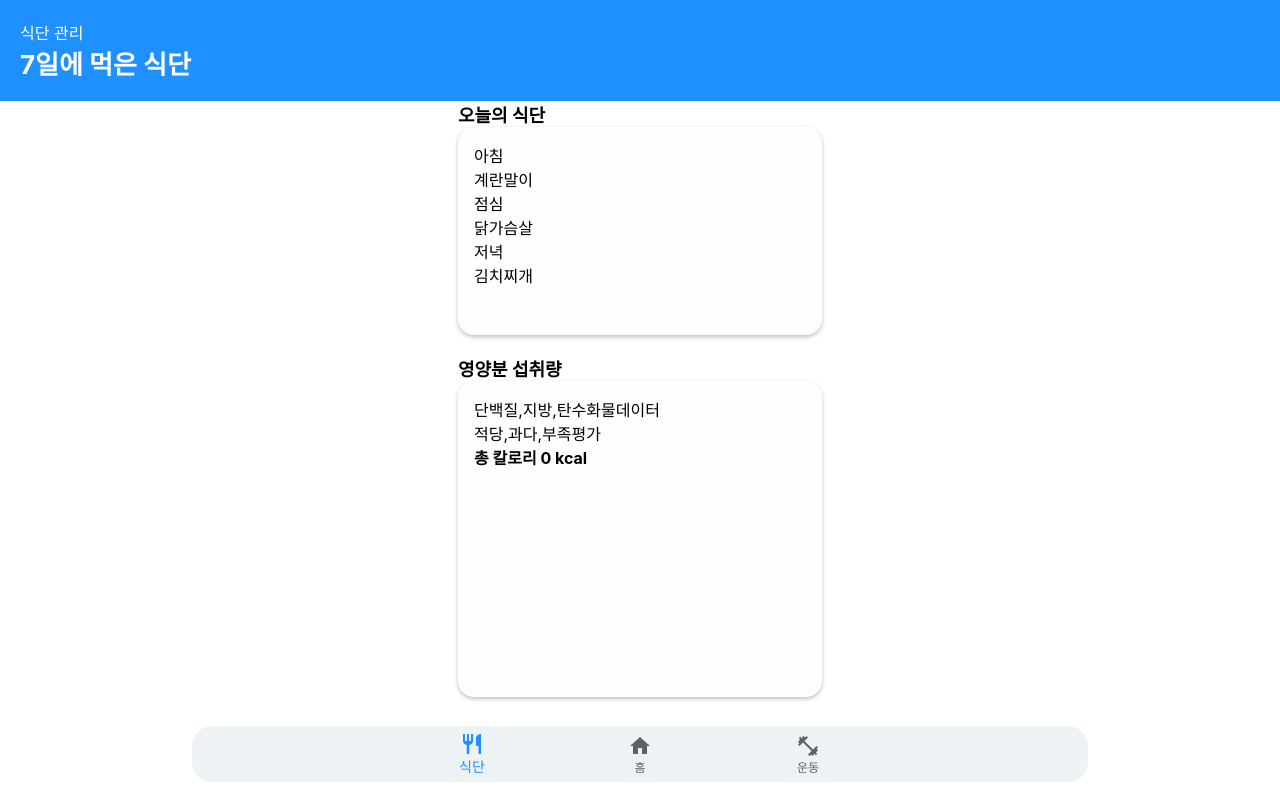
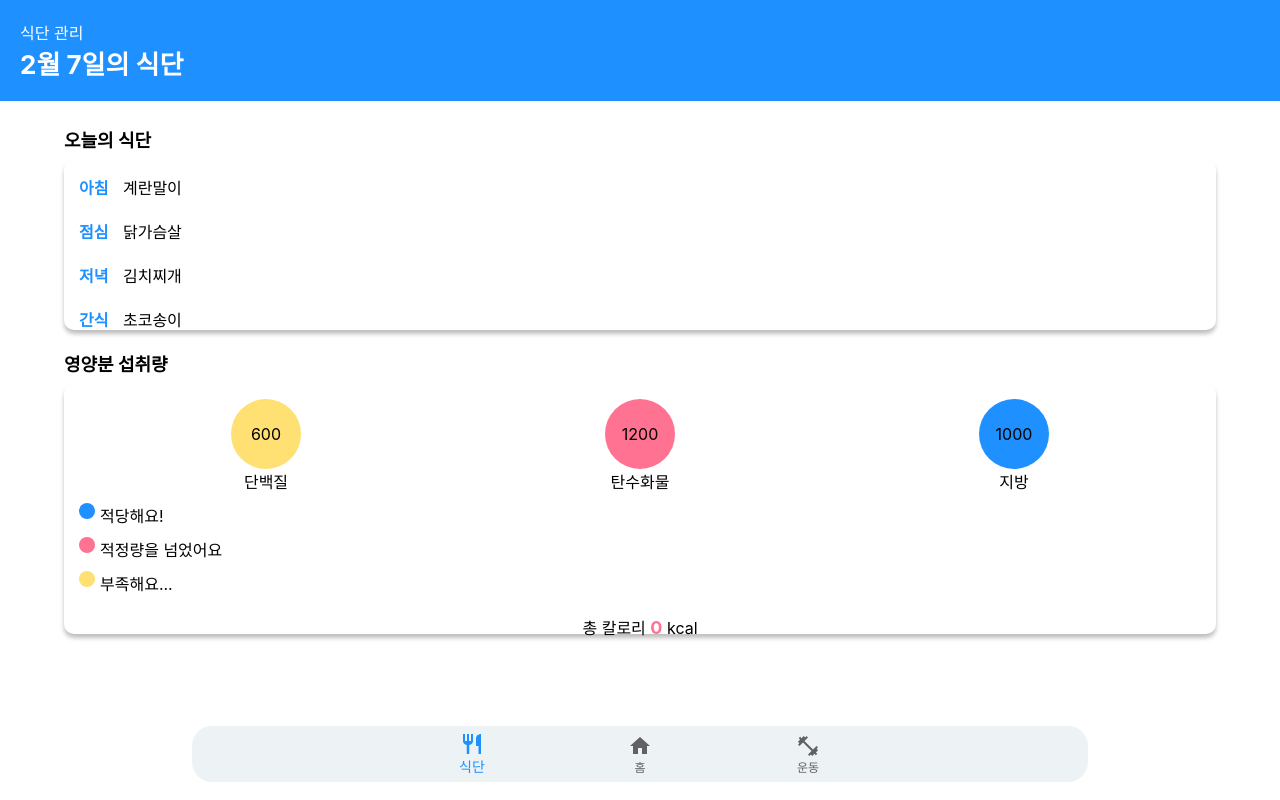
Before and after one commit to leesanghoon421/Nosily-coach, a React (Create React App) app in the folder frontend/: page /dietetics in a window 1280 px wide. Built offline with nearby package versions, Linux system fonts and the light colour scheme; a web font is replaced by a local one.

Commit message:
[Fix] 식단관리 페이지 수정

```diff
--- /dev/null
+++ b/frontend/src/components/ContentsBox/BoxItem/index.js
@@ -0,0 +1,7 @@
+import * as styled from "./style";
+
+const BoxItem = ({ children }) => {
+  return <styled.BoxItem>{children}</styled.BoxItem>;
+};
+
+export default BoxItem;
--- /dev/null
+++ b/frontend/src/components/ContentsBox/BoxItem/style.js
@@ -0,0 +1,5 @@
+import styled from "styled-components";
+
+export const BoxItem = styled.div`
+  margin-bottom: 10px;
+`;
--- a/frontend/src/components/ContentsBox/index.js
+++ b/frontend/src/components/ContentsBox/index.js
@@ -3,7 +3,9 @@ import * as styled from "./style";
 const ContentsBox = ({ children, height }) => {
   return (
     <>
-      <styled.ContentsBox height={height}>{children}</styled.ContentsBox>
+      <styled.ContentsBox height={height}>
+        <styled.InnerBox>{children}</styled.InnerBox>
+      </styled.ContentsBox>
     </>
   );
 };
--- a/frontend/src/components/ContentsBox/style.js
+++ b/frontend/src/components/ContentsBox/style.js
@@ -9,3 +9,11 @@ export const ContentsBox = styled.div`
   box-shadow: 0px 4px 4px rgba(0, 0, 0, 0.25);
   border-radius: 10px;
 `;
+
+export const InnerBox = styled.div`
+  display: flex;
+  flex-direction: column;
+  gap: 10px;
+
+  padding: 15px;
+`;
--- a/frontend/src/pages/Dietetics/index.js
+++ b/frontend/src/pages/Dietetics/index.js
@@ -1,17 +1,116 @@
-import DietCalendar from "components/DietCalendar";
-import MealRecord from "components/MealRecord";
+//import DietCalendar from "components/DietCalendar";
+//import MealRecord from "components/MealRecord";
 //import Timer from "../../components/Timer";
 
+import { useState, useEffect } from "react";
+import SubTitle from "components/SubTitle";
+import ContentsBox from "components/ContentsBox";
+import BoxItem from "components/ContentsBox/BoxItem";
+import * as styled from "./style.js";
+
 const Dietetics = ({ setLargeCategory, setSubCategory }) => {
+  const [value, onChange] = useState(new Date());
+
+  const [음식목록들, set음식목록들] = useState([
+    "계란말이",
+    "닭가슴살",
+    "김치찌개",
+    "초코송이",
+  ]);
+
+  const [칼로리, set칼로리] = useState("0");
+
+  const [mark, setMark] = useState([]);
+  useEffect(() => {
+    setMark(["2023-01-02", "2023-01-03", "2022-01-10"]);
+  }, []);
+
   setLargeCategory("식단 관리");
-  setSubCategory("식단");
+  setSubCategory(`${value.getMonth() + 1}월 ${value.getDate()}일의 식단`);
+
   return (
-    <>
-        <DietCalendar setSubCategory={setSubCategory} />
-        {/*<MealRecord />*/}
-        {/* <Timer/> */}
-    </>
+    <styled.Container>
+      <div>
+        <SubTitle>오늘의 식단</SubTitle>
+        <ContentsBox height={170}>
+          <BoxItem>
+            <styled.PointText>아침</styled.PointText> {음식목록들[0]}
+          </BoxItem>
+          <BoxItem>
+            <styled.PointText>점심</styled.PointText> {음식목록들[1]}
+          </BoxItem>
+          <BoxItem>
+            <styled.PointText>저녁</styled.PointText> {음식목록들[2]}
+          </BoxItem>
+          <BoxItem>
+            <styled.PointText>간식</styled.PointText> {음식목록들[3]}
+          </BoxItem>
+        </ContentsBox>
+      </div>
+      <div>
+        <SubTitle>영양분 섭취량</SubTitle>
+        <ContentsBox height={250}>
+          <div style={{ display: "flex", justifyContent: "space-around" }}>
+            <styled.Nutrient>
+              <styled.NutrientCircle color={"#FFE072"}>
+                600
+              </styled.NutrientCircle>
+              <div>단백질</div>
+            </styled.Nutrient>
+            <styled.Nutrient>
+              <styled.NutrientCircle color={"#FF7292"}>
+                1200
+              </styled.NutrientCircle>
+              <div>탄수화물</div>
+            </styled.Nutrient>
+            <styled.Nutrient>
+              <styled.NutrientCircle color={"#1E90FF"}>
+                1000
+              </styled.NutrientCircle>
+              <div>지방</div>
+            </styled.Nutrient>
+          </div>
+          <div>
+            <styled.Comment>
+              <styled.CommentCircle color={"#1E90FF"} />
+              적당해요!
+            </styled.Comment>
+            <styled.Comment>
+              <styled.CommentCircle color={"#FF7292"} />
+              적정량을 넘었어요
+            </styled.Comment>
+            <styled.Comment>
+              <styled.CommentCircle color={"#FFE072"} />
+              부족해요...
+            </styled.Comment>
+          </div>
+          <div>
+            <styled.TotalKcal>
+              총 칼로리{" "}
+              <span
+                style={{
+                  color: "#FF7292",
+                  fontSize: "18px",
+                  fontWeight: "bold",
+                }}
+              >
+                {칼로리}
+              </span>{" "}
+              kcal
+            </styled.TotalKcal>
+          </div>
+        </ContentsBox>
+      </div>
+    </styled.Container>
   );
+
+  // return (
+  //   <>
+  //     <DietCalendar setSubCategory={setSubCategory} />
+  //     {/*<MealRecord />*/}
+  //     {/* <Timer/> */}
+  //   </>
+  // );
 };
 
 export default Dietetics;
--- /dev/null
+++ b/frontend/src/pages/Dietetics/style.js
@@ -0,0 +1,56 @@
+import styled from "styled-components";
+
+export const Container = styled.div`
+  display: flex;
+  flex-direction: column;
+  gap: 20px;
+
+  align-items: center;
+
+  margin-top: 25px;
+`;
+
+export const Nutrient = styled.div`
+  //item1
+  display: flex;
+  flex-direction: column;
+  font-weight: medium;
+  text-align: center;
+`;
+
+export const NutrientCircle = styled.div`
+  display: flex;
+  justify-content: center;
+  align-items: center;
+  width: 70px;
+  height: 70px;
+  border-radius: 50%;
+  background-color: ${(props) => props.color};
+`;
+
+export const Comment = styled.div`
+  //item2
+  display: flex;
+  font-weight: medium;
+  margin-bottom: 10px;
+`;
+
+export const CommentCircle = styled.div`
+  width: 16px;
+  height: 16px;
+  border-radius: 50%;
+  background-color: ${(props) => props.color};
+  margin-right: 5px;
+`;
+
+export const TotalKcal = styled.div`
+  //item3
+  text-align: center;
+  font-weight: medium;
+`;
+
+export const PointText = styled.span`
+  color: var(--color-dodger-blue);
+  font-weight: bold;
+  margin-right: 10px;
+`;
```
Also changed, not shown: frontend/src/pages/Dietetics/style.module.scss (added).
